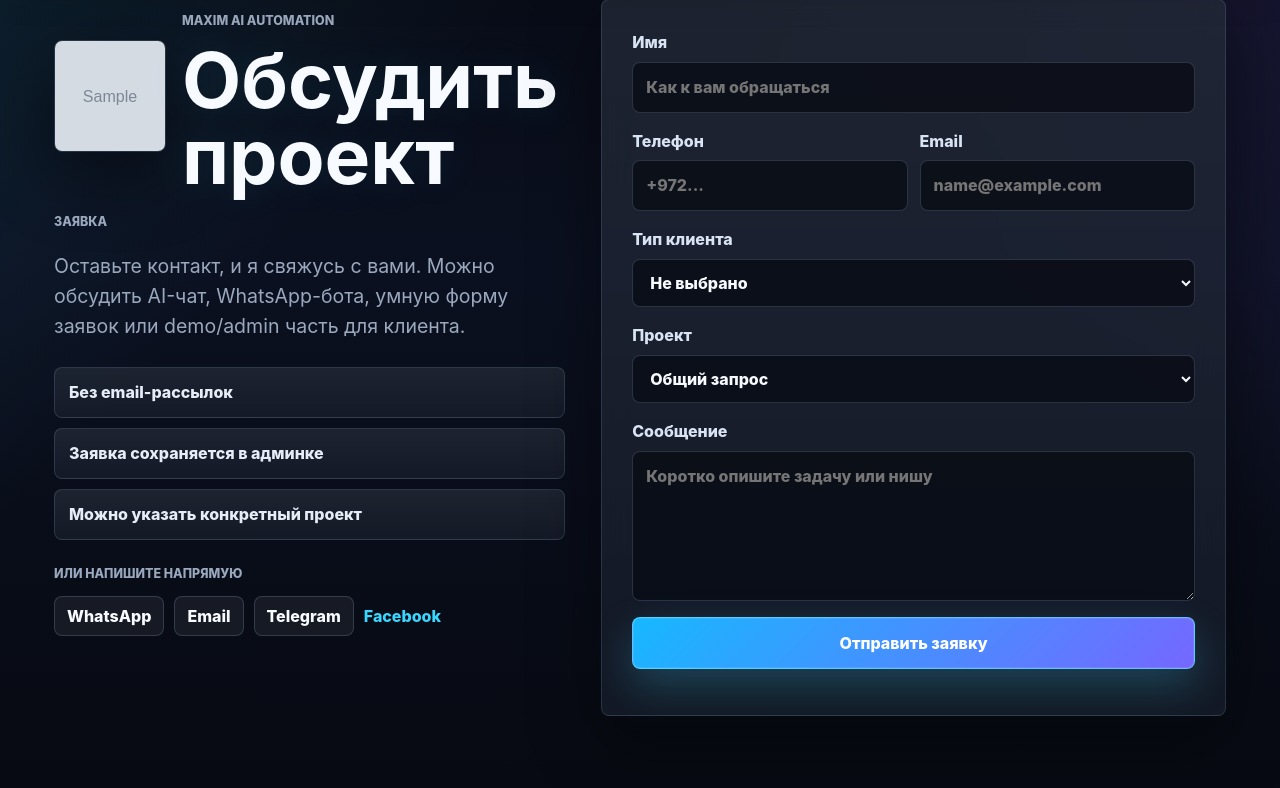
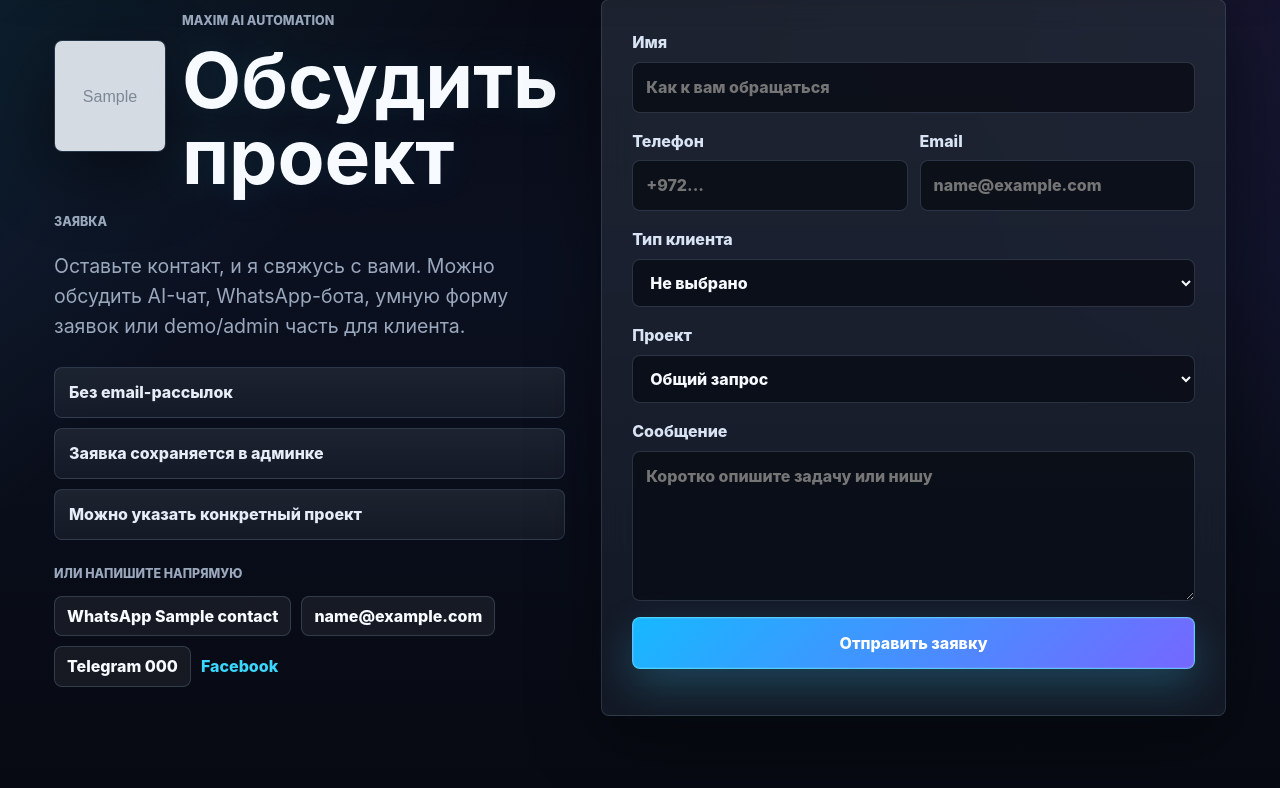
Before and after one commit to maxim9362/Portfolio_Demo_site, a FastAPI app: template portfolio-demo-hub/hub_app/app/templates/contact.html in a window 1280 px wide. Shown: the part 109-897 px from the top of the page. Run offline with FastAPI, Linux system fonts and the light colour scheme; the template is opened without the code that fills it: most values are stand-ins (such as "Sample title", 1, 10 or a date in 2020); grey boxes marked "Sample" are stand-in pictures; data that the repository does not hold is empty.

Commit message:
Refine contact channel labels

```diff
--- a/portfolio-demo-hub/hub_app/app/templates/contact.html
+++ b/portfolio-demo-hub/hub_app/app/templates/contact.html
@@ -23,9 +23,9 @@
     <div class="contact-direct">
       <p class="eyebrow">Или напишите напрямую</p>
       <div class="contact-channels">
-        <a class="button small" href="{{ contact.whatsapp_url }}" target="_blank" rel="noopener">WhatsApp</a>
-        <a class="button small" href="{{ contact.email_url }}">Email</a>
-        <a class="button small" href="{{ contact.telegram_url }}" target="_blank" rel="noopener">Telegram</a>
+        <a class="button small" href="{{ contact.whatsapp_url }}" target="_blank" rel="noopener">WhatsApp {{ contact.whatsapp_label }}</a>
+        <a class="button small" href="{{ contact.email_url }}">{{ contact.email }}</a>
+        <a class="button small" href="{{ contact.telegram_url }}" target="_blank" rel="noopener">Telegram {{ contact.telegram_label }}</a>
         <a class="text-link" href="{{ contact.facebook_url }}" target="_blank" rel="noopener">Facebook</a>
       </div>
     </div>
```
